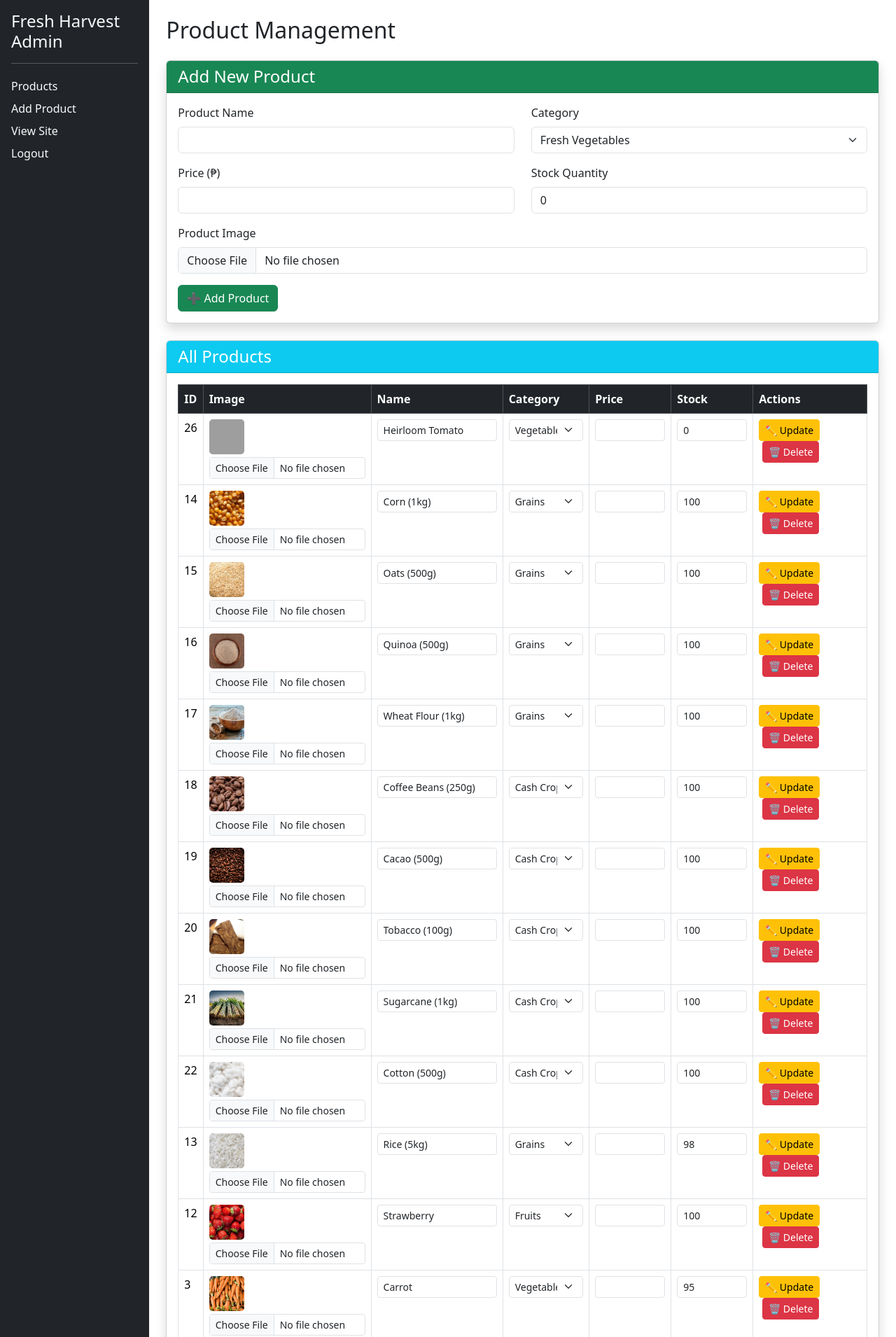
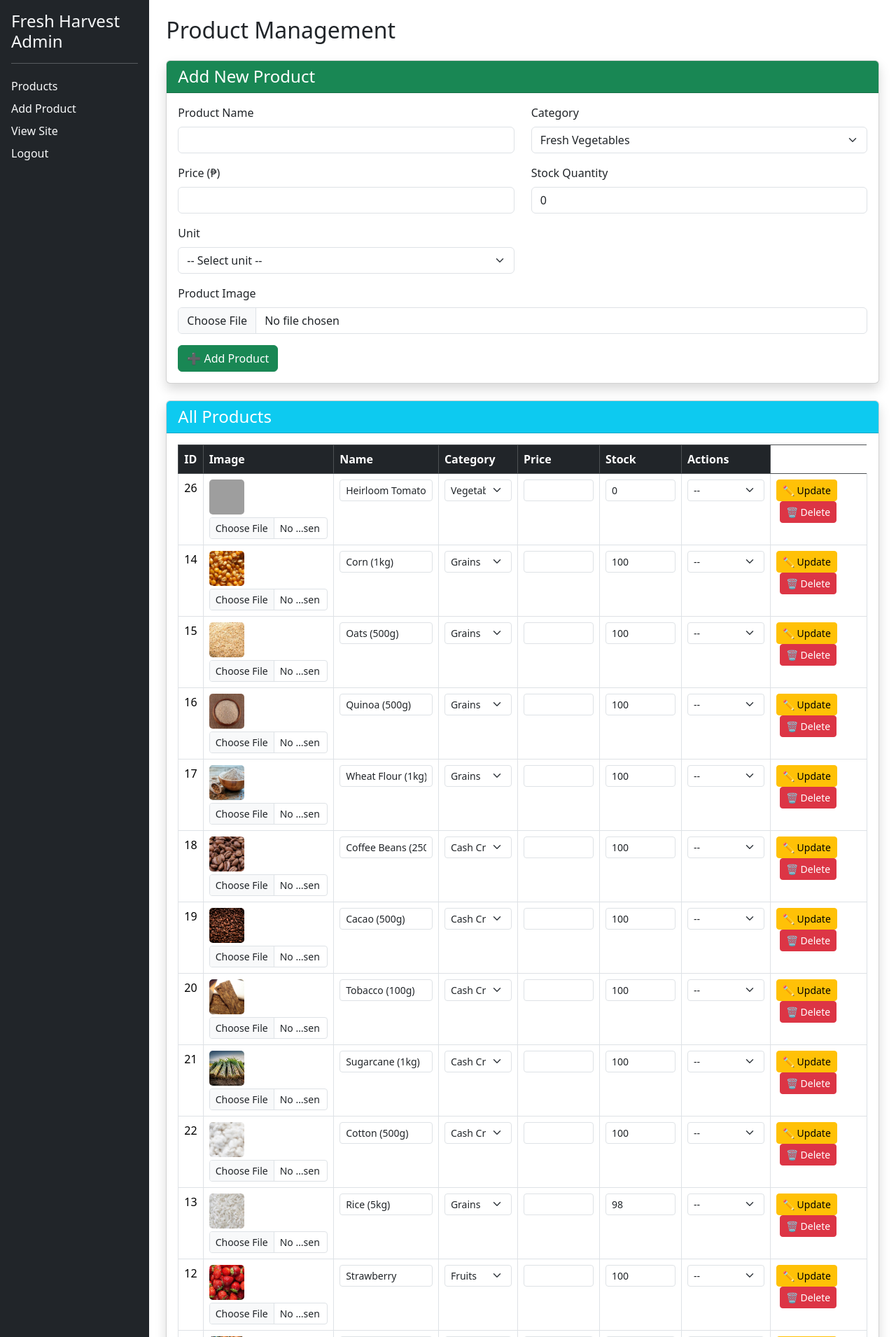
Before and after one commit to AlterGedorah/ECOMM, a PHP site: page /admin_dashboard.php in a window 1280 px wide. Shown: the top 1910 px of the page at 70% size. Run offline with PHP 8.4, Linux system fonts and the light colour scheme; a user stored in the database is signed in; data comes from the database, SQL or seed files in the repository; data that the repository does not hold is empty; grey boxes are pictures that could not be loaded.

Commit message:
- added unit in admin_dashboard

```diff
--- a/admin_dashboard.php
+++ b/admin_dashboard.php
@@ -98,6 +98,16 @@ $products = $productController->adminIndex();
                                     <label class="form-label">Stock Quantity</label>
                                     <input type="number" name="quantity" value="0" min="0" class="form-control" required>
                                 </div>
+                                <div class="col-md-6 mb-3">
+                                    <label class="form-label">Unit</label>
+                                    <select name="unit" class="form-select">
+                                        <option value="">-- Select unit --</option>
+                                        <option value="kg">Kilogram (kg)</option>
+                                        <option value="pcs">Pieces (pcs)</option>
+                                        <option value="liter">Liter</option>
+                                        <option value="sack">Sack</option>
+                                    </select>
+                                </div>
                                 <div class="col-md-12 mb-3">
                                     <label class="form-label">Product Image</label>
                                     <input type="file" name="image" class="form-control" accept="image/*">
@@ -116,7 +126,8 @@ $products = $productController->adminIndex();
                         <h4 class="mb-0">All Products</h4>
                     </div>
                     <div class="card-body">
-                        <div class="table-responsive">
+                        <div class="table-reUnit</th>
+                                        <th>sponsive">
                             <table class="table table-bordered table-hover">
                                 <thead class="table-dark">
                                     <tr>
@@ -170,6 +181,16 @@ $products = $productController->adminIndex();
                                                 </td>
 
                                                 <td>
+                                                    <select name="unit" class="form-select form-select-sm" style="width: 110px;">
+                                                        <option value="" <?= empty($product['unit']) ? 'selected' : '' ?>>--</option>
+                                                        <option value="kg" <?= $product['unit'] == 'kg' ? 'selected' : '' ?>>kg</option>
+                                                        <option value="pcs" <?= $product['unit'] == 'pcs' ? 'selected' : '' ?>>pcs</option>
+                                                        <option value="liter" <?= $product['unit'] == 'liter' ? 'selected' : '' ?>>liter</option>
+                                                        <option value="sack" <?= $product['unit'] == 'sack' ? 'selected' : '' ?>>sack</option>
+                                                    </select>
+                                                </td>
+
+                                                <td>
                                                     <button type="submit" class="btn btn-warning btn-sm">✏️ Update</button>
                                             </form>
 
--- a/controllers/ProductController.php
+++ b/controllers/ProductController.php
@@ -35,6 +35,7 @@ class ProductController {
             $this->product->category = $_POST['category'];
             $this->product->price = $_POST['price'];
             $this->product->quantity = $_POST['quantity'];
+            $this->product->unit = $_POST['unit'] ?? null;
 
             if (isset($_FILES['image']) && $_FILES['image']['error'] == 0) {
                 $this->product->image_url = $this->product->uploadImage($_FILES['image']);
@@ -61,6 +62,7 @@ class ProductController {
             $this->product->category = $_POST['category'];
             $this->product->price = $_POST['price'];
             $this->product->quantity = $_POST['quantity'];
+            $this->product->unit = $_POST['unit'] ?? null;
 
             // Only update image if new one uploaded
             if (isset($_FILES['image']) && $_FILES['image']['error'] == 0) {
--- a/models/Product.php
+++ b/models/Product.php
@@ -10,6 +10,7 @@ class Product {
     public $category;
     public $price;
     public $quantity;
+    public $unit;
     public $image_url;
     public $created_at;
 
@@ -19,8 +20,8 @@ class Product {
     }
 
     public function create() {
-        $stmt = $this->conn->prepare("INSERT INTO {$this->table} (name, category, price, quantity, image_url) VALUES (?, ?, ?, ?, ?)");
-        $stmt->bind_param("ssdis", $this->name, $this->category, $this->price, $this->quantity, $this->image_url);
+        $stmt = $this->conn->prepare("INSERT INTO {$this->table} (name, category, price, quantity, unit, image_url) VALUES (?, ?, ?, ?, ?, ?)");
+        $stmt->bind_param("ssdiss", $this->name, $this->category, $this->price, $this->quantity, $this->unit, $this->image_url);
         return $stmt->execute();
     }
 
@@ -37,6 +38,7 @@ class Product {
             $this->category = $row['category'];
             $this->price = $row['current_price'];
             $this->quantity = $row['quantity'];
+            $this->unit = $row['unit'];
             $this->image_url = $row['image_url'];
             $this->created_at = $row['created_at'];
             return true;
@@ -45,8 +47,8 @@ class Product {
     }
 
     public function update() {
-        $stmt = $this->conn->prepare("UPDATE {$this->table} SET name = ?, category = ?, price = ?, quantity = ?, image_url = ? WHERE id = ?");
-        $stmt->bind_param("ssdiss", $this->name, $this->category, $this->price, $this->quantity, $this->image_url, $this->id);
+        $stmt = $this->conn->prepare("UPDATE {$this->table} SET name = ?, category = ?, price = ?, quantity = ?, unit = ?, image_url = ? WHERE id = ?");
+        $stmt->bind_param("ssdisss", $this->name, $this->category, $this->price, $this->quantity, $this->unit, $this->image_url, $this->id);
         return $stmt->execute();
     }
 
```
